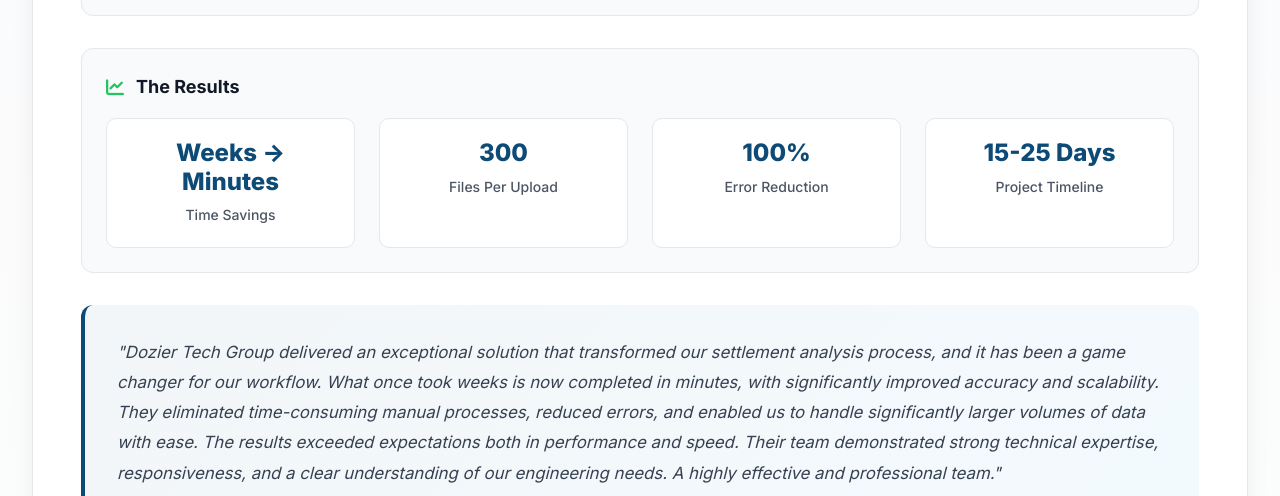
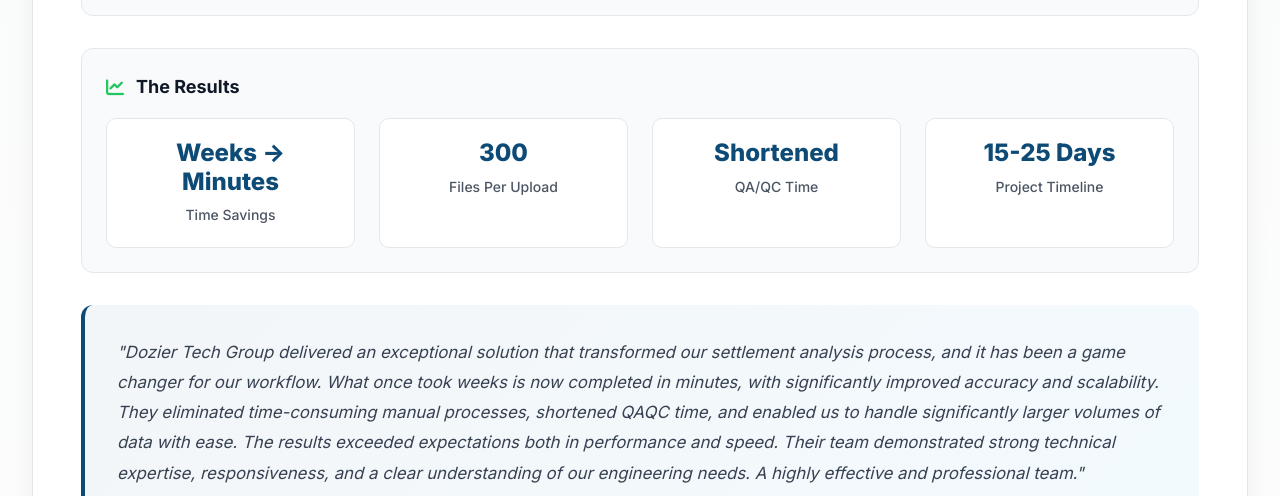
Before and after one commit to grantdozier/silicon_bayou, a website: page index.html in a window 1280 px wide. Shown: the part 6600-7096 px from the top of the page. Drawn offline with Linux system fonts and the light colour scheme.

Commit message:
updated case study

```diff
--- a/index.html
+++ b/index.html
@@ -434,8 +434,8 @@
                                 <div class="result-label">Files Per Upload</div>
                             </div>
                             <div class="result-item">
-                                <div class="result-value">100%</div>
-                                <div class="result-label">Error Reduction</div>
+                                <div class="result-value">Shortened</div>
+                                <div class="result-label">QA/QC Time</div>
                             </div>
                             <div class="result-item">
                                 <div class="result-value">15-25 Days</div>
@@ -446,7 +446,7 @@
 
                     <div class="case-study-testimonial">
                         <blockquote>
-                            "Dozier Tech Group delivered an exceptional solution that transformed our settlement analysis process, and it has been a game changer for our workflow. What once took weeks is now completed in minutes, with significantly improved accuracy and scalability. They eliminated time-consuming manual processes, reduced errors, and enabled us to handle significantly larger volumes of data with ease. The results exceeded expectations both in performance and speed. Their team demonstrated strong technical expertise, responsiveness, and a clear understanding of our engineering needs. A highly effective and professional team."
+                            "Dozier Tech Group delivered an exceptional solution that transformed our settlement analysis process, and it has been a game changer for our workflow. What once took weeks is now completed in minutes, with significantly improved accuracy and scalability. They eliminated time-consuming manual processes, shortened QAQC time, and enabled us to handle significantly larger volumes of data with ease. The results exceeded expectations both in performance and speed. Their team demonstrated strong technical expertise, responsiveness, and a clear understanding of our engineering needs. A highly effective and professional team."
                         </blockquote>
                         <div class="testimonial-author">
                             <img src="images/royal_engineering_logo.png" alt="Royal Engineering" class="testimonial-logo">
```
